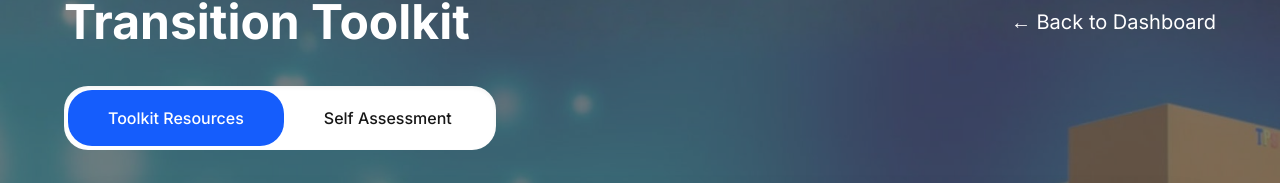
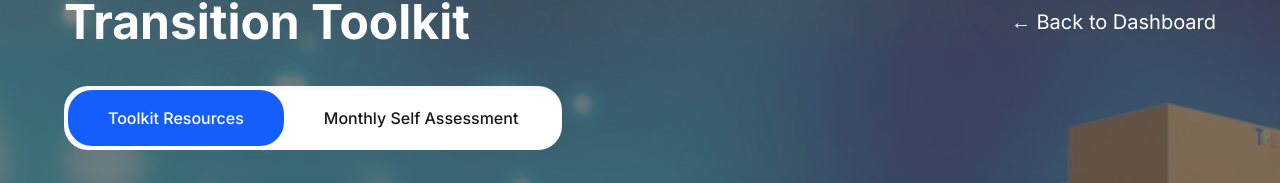
Before and after one commit to aemlsu/capstone-website, a Next.js app: page /dashboard/teacher/toolkit in a window 1280 px wide. Shown: the part 179-362 px from the top of the page. Built offline with nearby package versions, Linux system fonts and the light colour scheme.

Commit message:
Update page.tsx

```diff
--- a/app/dashboard/teacher/toolkit/page.tsx
+++ b/app/dashboard/teacher/toolkit/page.tsx
@@ -34,7 +34,7 @@ export default function TransitionToolkit() {
             activeTab === 'assessment' ? 'bg-blue-600 text-white' : 'hover:bg-gray-100'
           }`}
         >
-          Self Assessment
+          Monthly Self Assessment
         </button>
       </div>
 
@@ -65,18 +65,18 @@ export default function TransitionToolkit() {
         </div>
       )}
 
-      {/* SELF ASSESSMENT TAB - with instructions added */}
+      {/* MONTHLY SELF ASSESSMENT TAB */}
       {activeTab === 'assessment' && (
         <div className="bg-white rounded-3xl p-10 shadow-xl max-w-2xl mx-auto">
-          <h2 className="text-3xl font-bold text-black mb-4 text-center">Teacher Self-Assessment</h2>
+          <h2 className="text-3xl font-bold text-black mb-4 text-center">Monthly Self Assessment</h2>
 
-          {/* New Instructions */}
+          {/* Instructions */}
           <div className="bg-blue-50 border border-blue-200 rounded-2xl p-6 mb-10">
             <p className="text-black text-center leading-relaxed">
               Please rate your current confidence level in each area.<br />
               <span className="font-medium">1 = Not confident at all</span> —
               <span className="font-medium">5 = Extremely confident</span><br />
-              Be honest — this is for your personal growth and development only.
+              This is your <strong>monthly self-assessment</strong> for personal growth and development.
             </p>
           </div>
 
@@ -120,7 +120,7 @@ export default function TransitionToolkit() {
             </div>
 
             <button type="button" className="w-full bg-blue-600 hover:bg-blue-700 text-white py-6 rounded-3xl text-xl font-semibold">
-              Submit Self Assessment
+              Submit Monthly Self Assessment
             </button>
           </form>
         </div>
```
